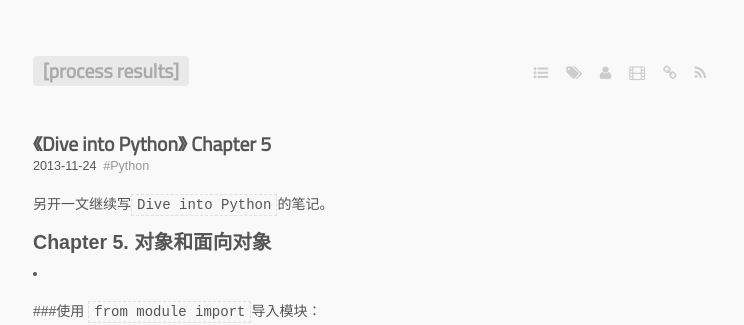
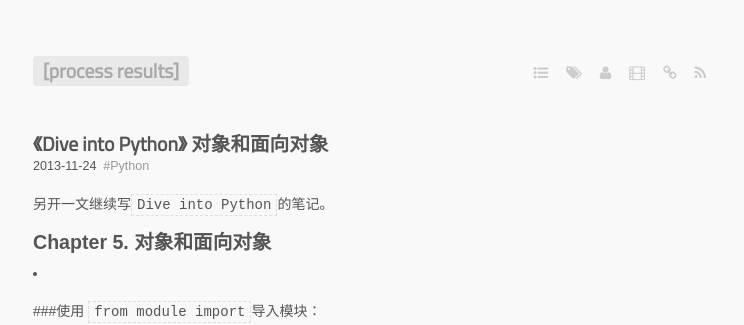
Before and after one commit to yichenluan/yichenluan.github.io, a Jekyll site: the page built from _posts/2013-11-24-Chapter-5.markdown, in a window 1280 px wide. Shown: the top 325 px of the page, without its empty margins (267-1011 px from the left). Built offline with Jekyll 4.4.1, drawn with Linux system fonts in a browser that asks for light colours; some web fonts are replaced; Markdown is read by kramdown in place of the engine named in the settings.

Commit message:
change name

```diff
--- a/_posts/2013-11-24-Chapter-5.markdown
+++ b/_posts/2013-11-24-Chapter-5.markdown
@@ -1,5 +1,5 @@
 ---
-title: 《Dive into Python》 Chapter 5
+title: 《Dive into Python》 对象和面向对象
 layout: post
 guid: urn:uuid:6a0f8df5-6f92-4a07-996c-4061e23d0026
 tags:
```
